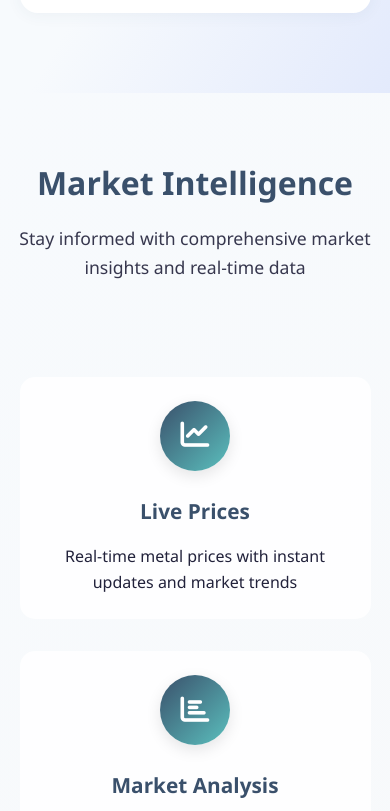
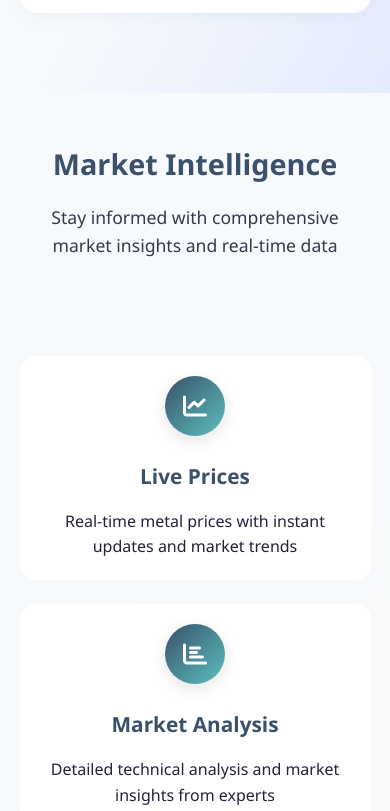
Before and after one commit to yash-cordova/metaltrading, a plain HTML site: page index.html in a window 390 px wide. Shown: the part 1639-2450 px from the top of the page. Drawn offline with nearby package versions, Linux system fonts and the light colour scheme.

Commit message:
first commit

```diff
--- a/css/style.css
+++ b/css/style.css
@@ -430,7 +430,7 @@ body {
   text-align: center;
   max-width: 800px;
   margin: 0 auto 4rem;
-  padding: 0 1rem;
+  padding: 0 1.5rem;
 }
 
 .section-header h2 {
@@ -455,16 +455,16 @@ body {
 
 .market-features-grid {
   display: grid;
-  grid-template-columns: repeat(auto-fit, minmax(250px, 1fr));
-  gap: 2.5rem;
+  grid-template-columns: repeat(auto-fit, minmax(280px, 1fr));
+  gap: 2rem;
   margin-bottom: 3rem;
 }
 
 .feature-item {
+  background: rgba(255, 255, 255, 0.9);
+  padding: 2rem;
+  border-radius: 15px;
   text-align: center;
-  padding: 2rem;
-  background: rgba(255, 255, 255, 0.8);
-  border-radius: 15px;
   transition: transform 0.3s ease, box-shadow 0.3s ease;
   position: relative;
   overflow: hidden;
@@ -564,6 +564,14 @@ body {
   transform: translateX(5px);
 }
 
+/* Responsive Styles */
+@media (max-width: 1200px) {
+  .market-features-grid {
+    grid-template-columns: repeat(auto-fit, minmax(250px, 1fr));
+    gap: 1.5rem;
+  }
+}
+
 @media (max-width: 768px) {
   .market-overview {
     padding: 4rem 0;
@@ -583,7 +591,7 @@ body {
 
   .market-features-grid {
     grid-template-columns: 1fr;
-    gap: 2rem;
+    gap: 1.5rem;
   }
 
   .feature-item {
@@ -601,6 +609,26 @@ body {
   .cta-button {
     padding: 1rem 2rem;
     font-size: 1rem;
+  }
+}
+
+@media (max-width: 480px) {
+  .market-overview {
+    padding: 3rem 0;
+  }
+
+  .section-header h2 {
+    font-size: 1.8rem;
+  }
+
+  .feature-icon {
+    width: 60px;
+    height: 60px;
+    font-size: 1.5rem;
+  }
+
+  .feature-item {
+    padding: 1.25rem;
   }
 }
 
```
